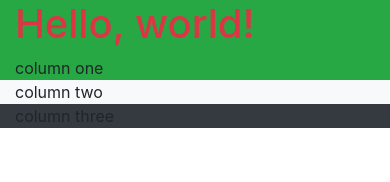
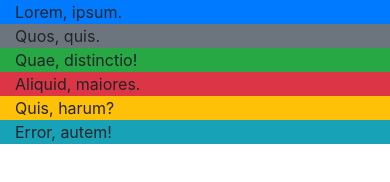
Before and after one commit to myxsan/bootstrap, a plain HTML site: page index.html in a window 390 px wide. Drawn offline with nearby package versions, Linux system fonts and the light colour scheme.

Commit message:
learned how to use responsive columns

```diff
--- a/index.html
+++ b/index.html
@@ -11,20 +11,16 @@
     <title>Hello, world!</title>
   </head>
   <body>
+    <div class="container">
+      <div class="row">
+        <div class="col-sm-6 col-lg-3 col-md-4 col-xl-2 bg-primary">Lorem, ipsum.</div>
+        <div class="col-sm-6 col-lg-3 col-md-4 col-xl-2 bg-secondary">Quos, quis.</div>
+        <div class="col-sm-6 col-lg-3 col-md-4 col-xl-2 bg-success">Quae, distinctio!</div>
+        <div class="col-sm-6 col-lg-3 col-md-4 col-xl-2 bg-danger">Aliquid, maiores.</div>
+        <div class="col-sm-6 col-lg-3 col-md-4 col-xl-2 bg-warning">Quis, harum?</div>
+        <div class="col-sm-6 col-lg-3 col-md-4 col-xl-2 bg-info">Error, autem!</div>
+      </div>
 
-      <div class="container">
-          <div class="row">
-              <div class="col-sm bg-success">
-                <h1 class="text-danger">Hello, world!</h1>
-                column one
-            </div>
-            <div class="col-sm bg-light">
-                column two
-            </div>
-            <div class="col-sm bg-dark">
-                column three
-            </div>
-        </div>
     </div>
 
     <!-- Optional JavaScript; choose one of the two! -->
```
